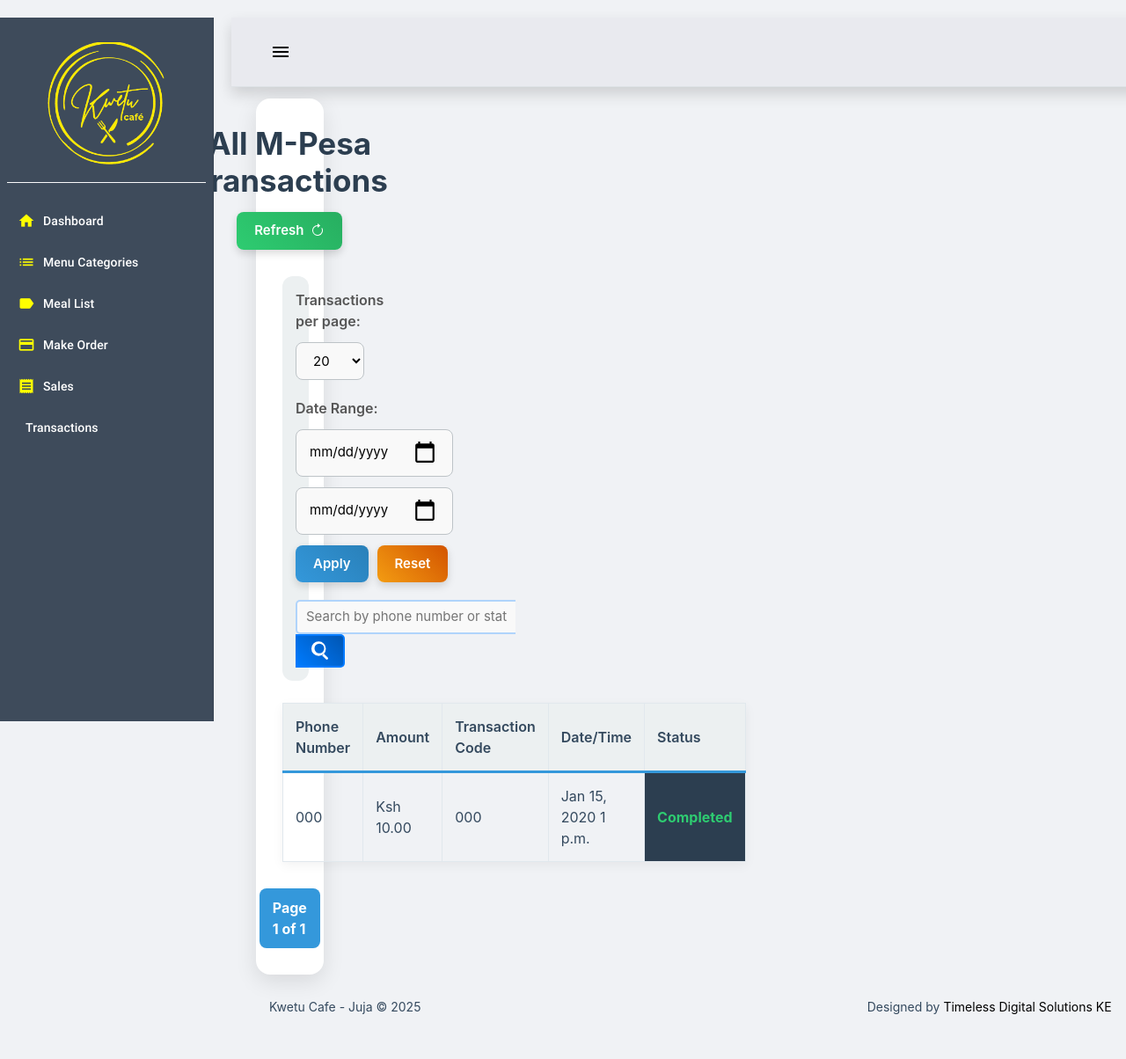
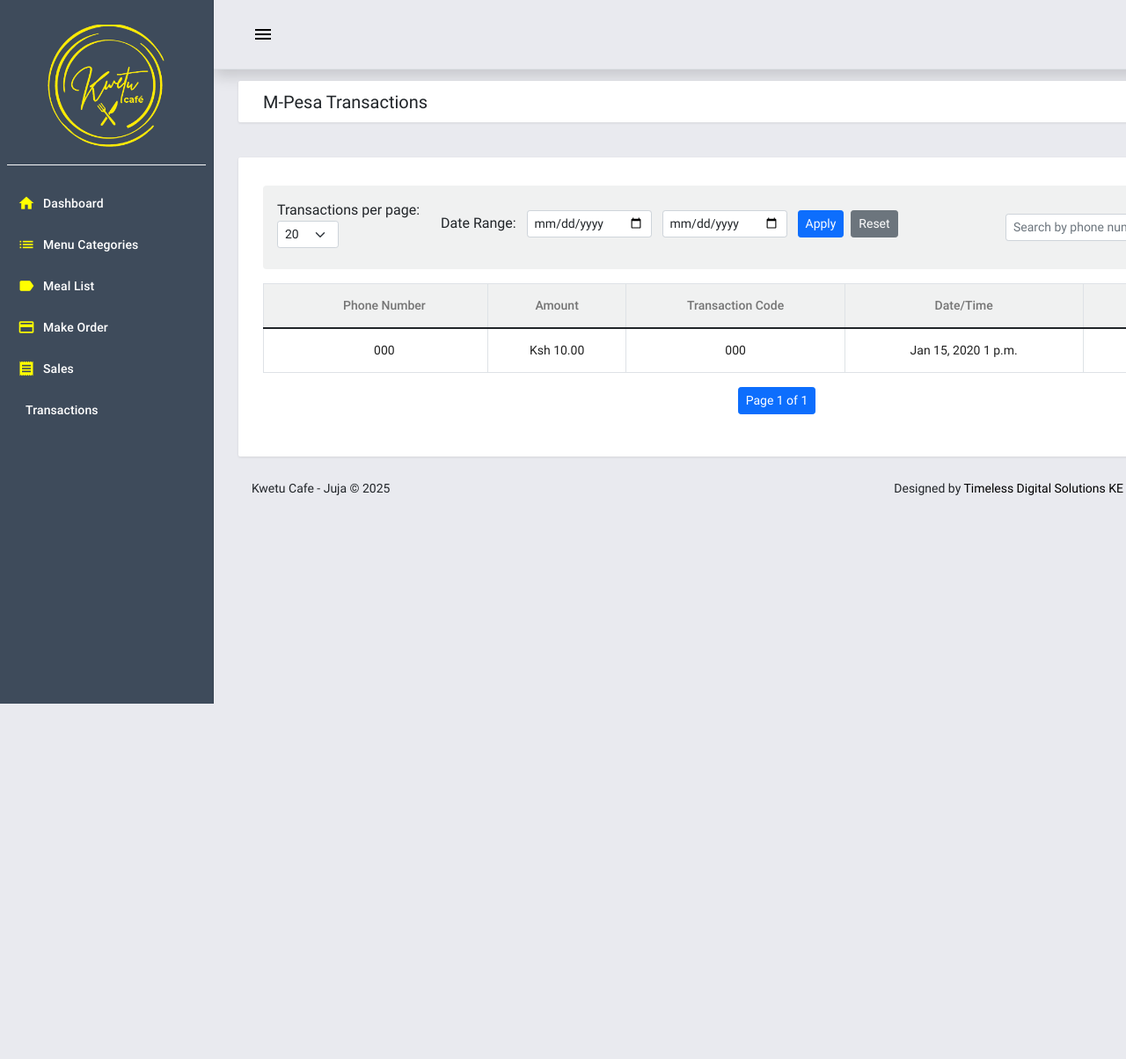
Before and after one commit to alfredmm/kwetu-cafe-pos-v2, a Django app: page /transactions/ in a window 1280 px wide. Shown: the whole page at 88% size. After the commit the page ends 800 px from the top, so only its background shows below. Run offline with Django 3.2, Linux system fonts and the light colour scheme; tables that the repository leaves empty hold one stand-in row (values such as "Sample post"); some libraries are stand-ins or nearby versions.

Commit message:
Updated default/css/styles page wrapper and body wrapper

```diff
--- a/posApp/templates/posApp/transactions.html
+++ b/posApp/templates/posApp/transactions.html
@@ -1,453 +1,119 @@
 {% extends "posApp/base.html" %}
 {% block pageContent %}
-<style>
-@keyframes spin {
-from { transform: rotate(0deg); }
-to { transform: rotate(360deg); }
-}
-
-body {
-font-family: 'Inter', sans-serif;
-background-color: #f0f2f5;
-margin: 0;
-padding: 20px;
-color: #34495e;
-}
-.container {
-max-width: 1200px;
-margin: 0 auto;
-background-color: #ffffff;
-padding: 30px;
-border-radius: 16px;
-box-shadow: 0 8px 24px rgba(0, 0, 0, 0.1);
-}
-.header-with-button {
-display: flex;
-justify-content: center;
-align-items: center;
-gap: 15px;
-margin-bottom: 30px;
-flex-wrap: wrap;
-text-align: center;
-}
-h1 {
-color: #2c3e50;
-margin: 0;
-font-weight: 700;
-}
-.filters {
-display: flex;
-justify-content: space-between;
-align-items: center;
-flex-wrap: wrap;
-margin-bottom: 25px;
-gap: 20px;
-background: #ecf0f1;
-padding: 15px;
-border-radius: 12px;
-}
-.filter-group {
-display: flex;
-align-items: center;
-gap: 12px;
-flex-wrap: wrap;
-}
-.filter-group label, .search-group label {
-font-weight: 600;
-color: #555;
-}
-.filters input[type="text"], .filters input[type="date"], .filters select {
-padding: 10px 15px;
-border: 1px solid #bdc3c7;
-border-radius: 8px;
-font-size: 15px;
-outline: none;
-transition: all 0.3s ease;
-background-color: #f9f9f9;
-}
-.filters input[type="text"]:focus, .filters input[type="date"]:focus, .filters select:focus {
-border-color: #3498db;
-box-shadow: 0 0 5px rgba(52, 152, 219, 0.5);
-}
-.btn-action, .btn-secondary, .btn-refresh, .btn-clear {
-padding: 10px 20px;
-border: none;
-border-radius: 8px;
-font-size: 15px;
-font-weight: 600;
-cursor: pointer;
-transition: all 0.3s ease;
-color: #ffffff;
-box-shadow: 0 4px 10px rgba(0, 0, 0, 0.15);
-display: flex;
-align-items: center;
-gap: 8px;
-}
-.btn-action {
-background: linear-gradient(45deg, #3498db, #2980b9);
-}
-.btn-action:hover {
-background: linear-gradient(45deg, #2980b9, #3498db);
-transform: translateY(-2px);
-}
-.btn-secondary {
-background: linear-gradient(45deg, #e74c3c, #c0392b);
-}
-.btn-secondary:hover {
-background: linear-gradient(45deg, #c0392b, #e74c3c);
-transform: translateY(-2px);
-}
-.btn-refresh {
-background: linear-gradient(45deg, #2ecc71, #27ae60);
-}
-.btn-refresh:hover {
-background: linear-gradient(45deg, #27ae60, #2ecc71);
-transform: translateY(-2px);
-}
-.btn-clear {
-background: linear-gradient(45deg, #f39c12, #d35400);
-}
-.btn-clear:hover {
-background: linear-gradient(45deg, #d35400, #f39c12);
-transform: translateY(-2px);
-}
-.icon-btn {
-background: none;
-border: none;
-cursor: pointer;
-color: #3498db;
-font-size: 20px;
-padding: 0;
-transition: color 0.3s ease, transform 0.3s ease;
-}
-.icon-btn:hover {
-color: #2980b9;
-transform: scale(1.1);
-}
-.btn-refresh svg {
-animation: spin 2s linear infinite;
-animation-play-state: paused;
-}
-.btn-refresh:hover svg {
-animation-play-state: running;
-}
-.search-group {
-display: flex;
-align-items: center;
-gap: 12px;
-flex-wrap: wrap;
-}
-.search-group input[type="text"] {
-width: 250px;
-max-width: 100%;
-}
-.pagination {
-display: flex;
-justify-content: center;
-align-items: center;
-margin-top: 30px;
-gap: 12px;
-flex-wrap: wrap;
-}
-.pagination a {
-text-decoration: none;
-color: #3498db;
-padding: 10px 15px;
-border: 1px solid #3498db;
-border-radius: 8px;
-transition: background-color 0.3s, color 0.3s;
-font-weight: 600;
-}
-.pagination a:hover {
-background-color: #3498db;
-color: white;
-}
-.pagination .current-page {
-background-color: #3498db;
-color: white;
-padding: 10px 15px;
-border-radius: 8px;
-font-weight: bold;
-}
-table {
-width: 100%;
-border-collapse: collapse;
-margin-top: 25px;
-box-shadow: 0 4px 12px rgba(0, 0, 0, 0.05);
-}
-th, td {
-border: 1px solid #e1e8ed;
-padding: 14px;
-text-align: left;
-}
-th {
-background-color: #ecf0f1;
-color: #34495e;
-font-weight: 600;
-border-bottom: 3px solid #3498db;
-}
-tr:nth-child(even) { background-color: #f9f9f9; }
-tr:hover { background-color: #e8f4f8; cursor: pointer; }
-.status-Completed { color: #2ecc71; font-weight: bold; background-color: #2c3e50; }
-.status-Failed { color: #e74c3c; font-weight: bold; background-color: #2c3e50; }
-.status-Pending { color: #f1c40f; font-weight: bold; background-color: #2c3e50; }
-.no-transactions {
-text-align: center;
-padding: 50px;
-color: #95a5a6;
-font-style: italic;
-}
-.message-box {
-display: none;
-position: fixed;
-top: 50%;
-left: 50%;
-transform: translate(-50%, -50%);
-background-color: #fff;
-padding: 25px;
-border-radius: 12px;
-box-shadow: 0 4px 20px rgba(0, 0, 0, 0.2);
-text-align: center;
-z-index: 1000;
-}
-.message-box h3 { margin-top: 0; color: #e74c3c; }
-.message-box p { margin: 15px 0; color: #34495e; }
-.message-box button {
-background-color: #3498db;
-color: white;
-border: none;
-padding: 10px 20px;
-border-radius: 8px;
-cursor: pointer;
-}
-.message-overlay {
-display: none;
-position: fixed;
-top: 0;
-left: 0;
-width: 100%;
-height: 100%;
-background-color: rgba(0, 0, 0, 0.5);
-z-index: 999;
-}
-#search-input {
-  border: 2px solid #007bff;  /* blue outline */
-  border-radius: 5px;
-  padding: 6px 10px;
-  outline: none;
-  animation: blink-outline 1s infinite;
-}
-input[type="date"]::-webkit-calendar-picker-indicator {
-    font-size: 28px;
-    height: 28px;
-    width: 28px;
-    cursor: pointer;
-    filter: none !important;
-    color: orange; /* fallback for some browsers */
-    /* Use CSS mask to color the SVG icon if supported */
-    -webkit-filter: invert(54%) sepia(91%) saturate(749%) hue-rotate(0deg) brightness(101%) contrast(101%);
-    /* This filter gives an orange color similar to #f39c12 */
-}
-input[type="date"]::-webkit-input-placeholder { color: #aaa; }
-input[type="date"]::-webkit-inner-spin-button { display: none; }
-input[type="date"]::-webkit-clear-button { display: none; }
-
-/* For Firefox */
-input[type="date"] {
-    font-size: 16px;
-    padding-right: 36px;
-}
-input[type="date"]::-moz-focus-inner { border: 0; }
-
-/* 2. Search input + icon styling */
-.search-group {
-    display: flex;
-    align-items: center;
-    gap: 0;
-    flex-wrap: wrap;
-    position: relative;
-}
-
-#search-input {
-    border: 2px solid #007bff;
-    border-radius: 5px 0 0 5px;
-    padding: 6px 10px;
-    outline: none;
-    animation: blink-outline 1s infinite;
-    width: 250px;
-    max-width: 100%;
-    margin-right: 0;
-    border-right: none; /* Remove right border for seamless button join */
-}
-
-#search-btn {
-    border-radius: 0 5px 5px 0;
-    background: linear-gradient(45deg, #007bff, #0056b3);
-    color: #fff;
-    border: 2px solid #007bff;
-    border-left: none;
-    padding: 0 16px;
-    height: 38px;
-    display: flex;
-    align-items: center;
-    transition: background 0.3s;
-    box-shadow: none;
-    margin-left: 0;
-}
-
-#search-btn:hover {
-    background: linear-gradient(45deg, #0056b3, #007bff);
-}
-
-#search-btn svg {
-    width: 22px;
-    height: 22px;
-    display: block;
-}
-/* Blinking border effect */
-@keyframes blink-outline {
-  0% { border-color: #007bff; }
-  50% { border-color: transparent; }
-  100% { border-color: #007bff; }
-}
-
-/* Responsive Design */
-@media (max-width: 768px) {
-.container {
-padding: 15px;
-}
-.filters {
-flex-direction: column;
-align-items: stretch;
-}
-.filter-group, .search-group {
-flex-direction: column;
-align-items: flex-start;
-width: 100%;
-}
-.search-group input[type="text"] {
-width: 100%;
-}
-table, thead, tbody, th, td, tr {
-display: block;
-width: 100%;
-}
-thead { display: none; }
-tr {
-margin-bottom: 15px;
-background: #fff;
-border-radius: 8px;
-box-shadow: 0 2px 8px rgba(0,0,0,0.1);
-padding: 10px;
-}
-td {
-border: none;
-padding: 8px 10px;
-position: relative;
-}
-td::before {
-content: attr(data-label);
-font-weight: bold;
-display: block;
-margin-bottom: 4px;
-color: #555;
-}
-}
-</style>
-
-<div class="container">
-
-  <div class="header-with-button">
-    <h1>All M-Pesa Transactions</h1>
-    <button onclick="resetToDefault()" class="btn-refresh">
-      Refresh
-      <svg xmlns="http://www.w3.org/2000/svg" width="16" height="16" fill="currentColor" viewBox="0 0 16 16">
-        <path fill-rule="evenodd" d="M8 3a5 5 0 1 0 4.546 2.914.5.5 0 0 1 .908-.417A6 6 0 1 1 8 2v1z"/>
-        <path d="M8 4.466V.534a.25.25 0 0 1 .41-.192l2.36 1.966c.12.1.12.284 0 .384L8.41 4.658A.25.25 0 0 1 8 4.466z"/>
-      </svg>
+<div class="mdc-layout-grid__cell stretch-card mdc-layout-grid__cell--span-12">
+    <div class="mdc-card py-2">
+        <div class="d-flex justify-content-between align-items-center">
+            <h4 class="card-title mb-0">M-Pesa Transactions</h4>
+            <div class="text-start">
+                <button class="btn btn-primary bg-gradient btn-sm rounded-pill px-4" onclick="resetToDefault()">
+                    <i class="mdi mdi-refresh me-2"></i><span>Refresh</span>
                 </button>
             </div>
+        </div>
+    </div>
+</div>
 
-  <div class="filters">
-      <!-- Per page -->
-      <div class="filter-group">
-          <label for="per-page">Transactions per page:</label>
-          <select id="per-page" onchange="applySearch()">
+<div class="mdc-layout-grid__cell stretch-card mdc-layout-grid__cell--span-12 mt-3">
+    <div class="mdc-card">
+        <!-- Filters Section -->
+        <div class="d-flex justify-content-between align-items-center p-3 bg-light rounded mb-3">
+            <div class="d-flex align-items-center gap-2 flex-wrap">
+                <div class="form-group me-2 mb-2">
+                    <label for="per-page" class="form-label mb-0 me-2">Transactions per page:</label>
+                    <select id="per-page" class="form-select form-select-sm" onchange="applySearch()" style="width: auto;">
                         <option value="20" {% if per_page == 20 %}selected{% endif %}>20</option>
                         <option value="50" {% if per_page == 50 %}selected{% endif %}>50</option>
                         <option value="100" {% if per_page == 100 %}selected{% endif %}>100</option>
                     </select>
                 </div>
 
-      <!-- Date range -->
-      <div class="filter-group">
-          <label for="start-date">Date Range:</label>
-          <input type="date" id="start-date" value="{{ request.GET.start_date|default:'' }}">
-          <input type="date" id="end-date" value="{{ request.GET.end_date|default:'' }}">
-          <div style="display:flex; gap:10px; flex-wrap:wrap;">
-              <button onclick="applyDateFilter()" class="btn-action">Apply</button>
-              <button onclick="resetToDefault()" class="btn-clear">Reset</button>
+                <div class="form-group me-2 mb-2">
+                    <label class="form-label mb-0 me-2">Date Range:</label>
+                    <input type="date" id="start-date" class="form-control form-control-sm me-2" value="{{ request.GET.start_date|default:'' }}" style="width: auto; display: inline-block;">
+                    <input type="date" id="end-date" class="form-control form-control-sm me-2" value="{{ request.GET.end_date|default:'' }}" style="width: auto; display: inline-block;">
+                    <button onclick="applyDateFilter()" class="btn btn-primary btn-sm me-1">Apply</button>
+                    <button onclick="resetToDefault()" class="btn btn-secondary btn-sm">Reset</button>
                 </div>
             </div>
 
-      <!-- Search -->
-      <div class="search-group">
-        <input type="text" id="search-input" placeholder="Search by phone number or status..."
-            value="{{ request.GET.q|default:'' }}" />
-        <button id="search-btn" class="icon-btn" type="button">
-            <svg xmlns="http://www.w3.org/2000/svg" width="22" height="22" fill="currentColor" viewBox="0 0 16 16">
-                <path d="M11.742 10.344a6 6 0 1 1-8.484-8.484 6 6 0 0 1 8.484 8.484l3.182 3.182a1 1 0 0 1-1.414 1.414l-3.182-3.182zM12 6a4 4 0 1 0-8 0 4 4 0 0 0 8 0z"/>
-            </svg>
+            <div class="d-flex align-items-center">
+                <div class="input-group me-2" style="width: 300px;">
+                    <input type="text" id="search-input" class="form-control form-control-sm" placeholder="Search by phone number or status..." value="{{ request.GET.q|default:'' }}">
+                    <button id="search-btn" class="btn btn-primary btn-sm" type="button">
+                        <i class="mdi mdi-magnify"></i>
                     </button>
                 </div>
             </div>
+        </div>
 
-  <!-- ✅ Wrap table + pagination so we can replace dynamically -->
-  <div id="table-container">
+        <!-- Transactions Table -->
+        <div class="table-responsive" id="table-container">
             {% if transactions %}
-          <table>
+                <table class="table table-hover table-bordered">
                     <thead>
-                  <tr>
-                      <th>Phone Number</th>
-                      <th>Amount</th>
-                      <th>Transaction Code</th>
-                      <th>Date/Time</th>
-                      <th>Status</th>
+                        <tr class="bg-light">
+                            <th class="text-center">Phone Number</th>
+                            <th class="text-center">Amount</th>
+                            <th class="text-center">Transaction Code</th>
+                            <th class="text-center">Date/Time</th>
+                            <th class="text-center">Status</th>
                         </tr>
                     </thead>
                     <tbody>
                         {% for transaction in transactions %}
                         <tr>
-                      <td data-label="Phone Number">{{ transaction.phone_number }}</td>
-                      <td data-label="Amount">Ksh {{ transaction.amount }}</td>
-                      <td data-label="Transaction Code">
+                            <td class="text-center">{{ transaction.phone_number }}</td>
+                            <td class="text-center">Ksh {{ transaction.amount }}</td>
+                            <td class="text-center">
                                 {% if transaction.receipt_number %}
                                     {{ transaction.receipt_number }}
                                 {% else %}
                                     N/A
                                 {% endif %}
                             </td>
-                      <td data-label="Date/Time">{{ transaction.transaction_date|date:"M d, Y P" }}</td>
-                      <td data-label="Status" class="status-{{ transaction.status }}">
-                          {{ transaction.status }}
+                            <td class="text-center">{{ transaction.transaction_date|date:"M d, Y P" }}</td>
+                            <td class="text-center">
+                                {% if transaction.status == "Completed" %}
+                                    <span class="badge bg-success rounded-pill px-3">Completed</span>
+                                {% elif transaction.status == "Failed" %}
+                                    <span class="badge bg-danger rounded-pill px-3">Failed</span>
+                                {% else %}
+                                    <span class="badge bg-warning rounded-pill px-3">{{ transaction.status }}</span>
+                                {% endif %}
                             </td>
                         </tr>
                         {% endfor %}
                     </tbody>
                 </table>
 
-          <div class="pagination">
+                <!-- Pagination -->
+                <div class="d-flex justify-content-center mt-3">
+                    <nav>
+                        <ul class="pagination pagination-sm">
                             {% if transactions.has_previous %}
-                  <a href="?page={{ transactions.previous_page_number }}&per_page={{ per_page }}&q={{ request.GET.q|default:"" }}&start_date={{ request.GET.start_date|default:"" }}&end_date={{ request.GET.end_date|default:"" }}">Previous</a>
+                                <li class="page-item">
+                                    <a class="page-link" href="?page={{ transactions.previous_page_number }}&per_page={{ per_page }}&q={{ request.GET.q|default:"" }}&start_date={{ request.GET.start_date|default:"" }}&end_date={{ request.GET.end_date|default:"" }}">Previous</a>
+                                </li>
                             {% endif %}
-              <span class="current-page">Page {{ transactions.number }} of {{ transactions.paginator.num_pages }}</span>
+
+                            <li class="page-item active">
+                                <span class="page-link">Page {{ transactions.number }} of {{ transactions.paginator.num_pages }}</span>
+                            </li>
+
                             {% if transactions.has_next %}
-                  <a href="?page={{ transactions.next_page_number }}&per_page={{ per_page }}&q={{ request.GET.q|default:"" }}&start_date={{ request.GET.start_date|default:"" }}&end_date={{ request.GET.end_date|default:"" }}">Next</a>
+                                <li class="page-item">
+                                    <a class="page-link" href="?page={{ transactions.next_page_number }}&per_page={{ per_page }}&q={{ request.GET.q|default:"" }}&start_date={{ request.GET.start_date|default:"" }}&end_date={{ request.GET.end_date|default:"" }}">Next</a>
+                                </li>
+                            {% endif %}
+                        </ul>
+                    </nav>
+                </div>
+            {% else %}
+                <div class="text-center p-4">
+                    <p class="text-muted">No transactions found matching your criteria.</p>
+                </div>
             {% endif %}
         </div>
-      {% else %}
-          <p class="no-transactions">No transactions found matching your criteria.</p>
-      {% endif %}
     </div>
 </div>
 
@@ -462,7 +128,7 @@ function applyDateFilter() {
     const searchQuery = document.getElementById('search-input').value;
 
     if (startDate && endDate && new Date(startDate) > new Date(endDate)) {
-        showMessage();
+        alert('Error: Start date cannot be after end date.');
         return;
     }
 
@@ -480,17 +146,16 @@ function applySearch() {
         });
 }
 
-// ✅ Enter key triggers search
+// Enter key triggers search
 document.getElementById("search-input").addEventListener("keydown", function(e) {
     if (e.key === "Enter") applySearch();
 });
 
-// ✅ Search button triggers search
+// Search button triggers search
 document.getElementById("search-btn").addEventListener("click", function() {
     applySearch();
 });
 </script>
-</div>
 {% endblock pageContent %}
 
 {% block ScriptBlock %}
```
Lines whose indentation alone changed are shown as unchanged.
